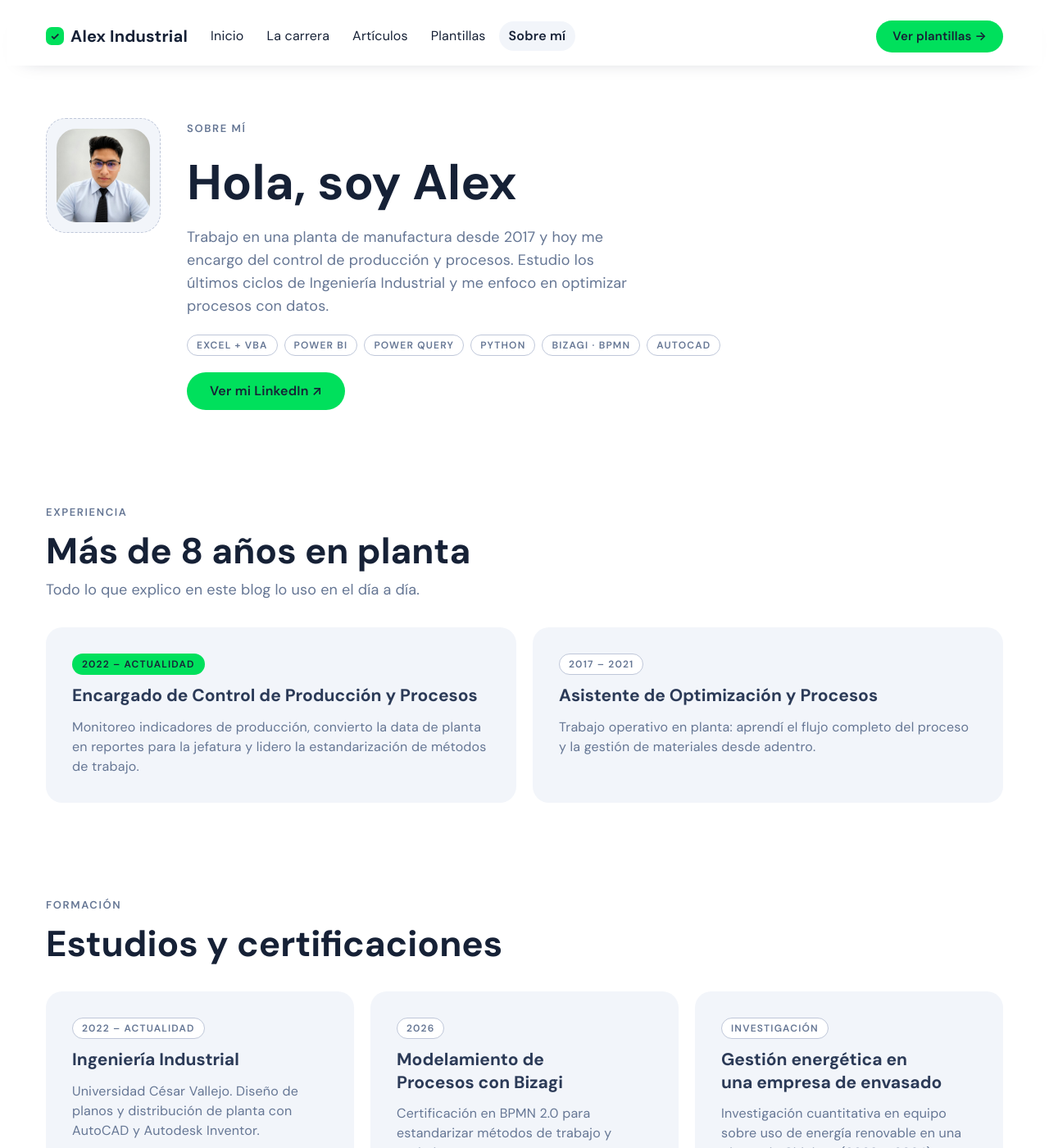
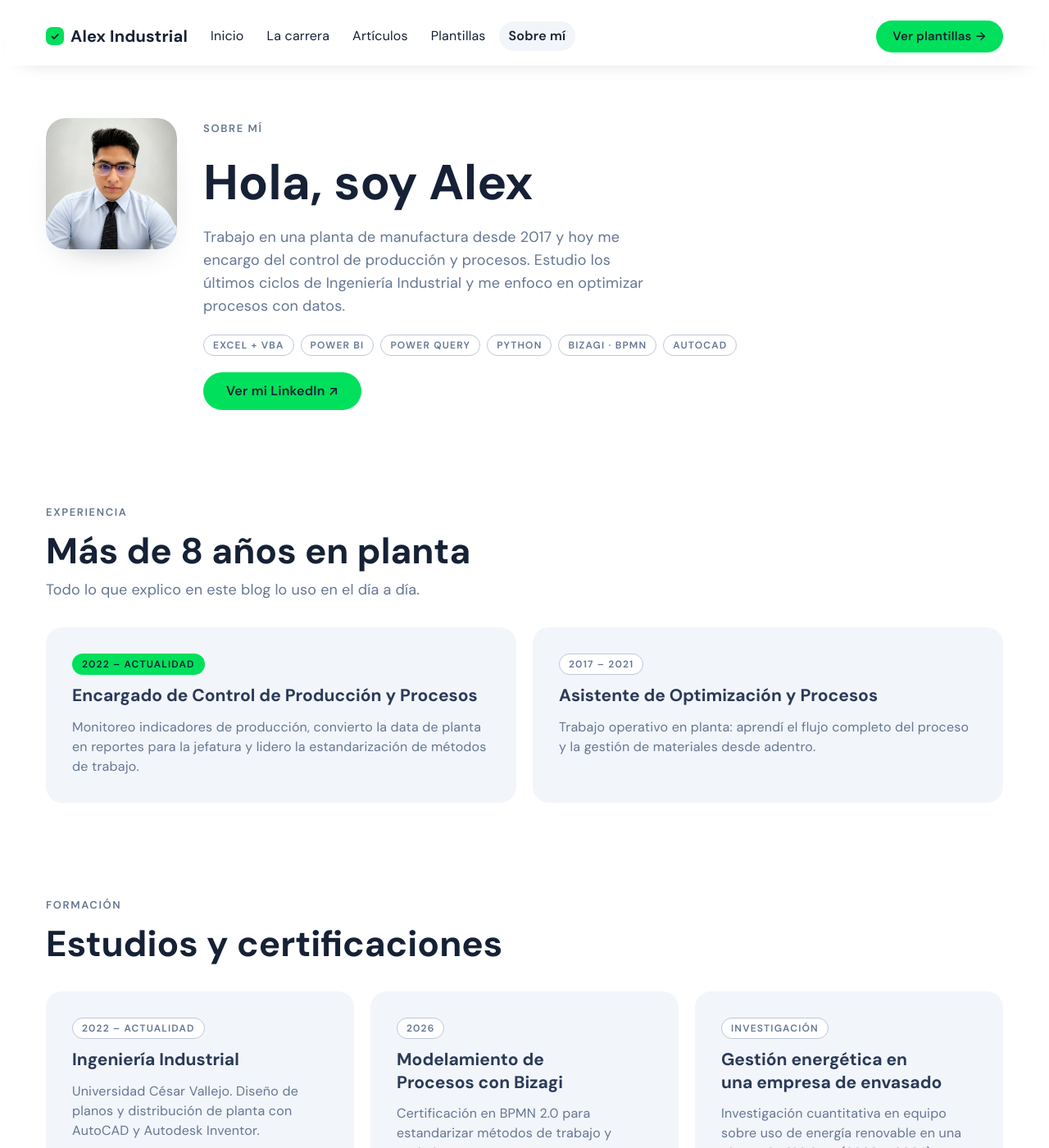
Before and after one commit to AlexCastilloFar/AlexCastilloFar.github.io, a Jekyll site: the page built from sobre-mi/index.html, in a window 1280 px wide and 1400 px high. Shown: the whole window at 82% size. Built offline with Jekyll 4.4.1, drawn with Linux system fonts in a browser that asks for light colours.

Commit message:
Foto sin borde ni margen
Co-Authored-By: Claude Opus 5.5 <noreply@anthropic.com>
Claude-Session: https://claude.ai/code/session_01PDpecnC4qJskpxKXANRDtd

```diff
--- a/assets/css/style.css
+++ b/assets/css/style.css
@@ -184,3 +184,6 @@ section.view{padding-block:64px 96px}
 .pill-note{position:absolute;left:12px;bottom:12px;background:#162136;color:#fff;font:600 12px/1 var(--f-ui);padding:7px 11px;border-radius:9999px}
 @media (max-width:640px){.float{padding:10px 14px;font-size:13px}}
 .hero h1{font-size:clamp(36px,6vw,64px)}
+
+.photo:has(img){padding:0;border:0;background:transparent;box-shadow:var(--shadow-xl)}
+.me .photo{width:160px;height:160px}
```
